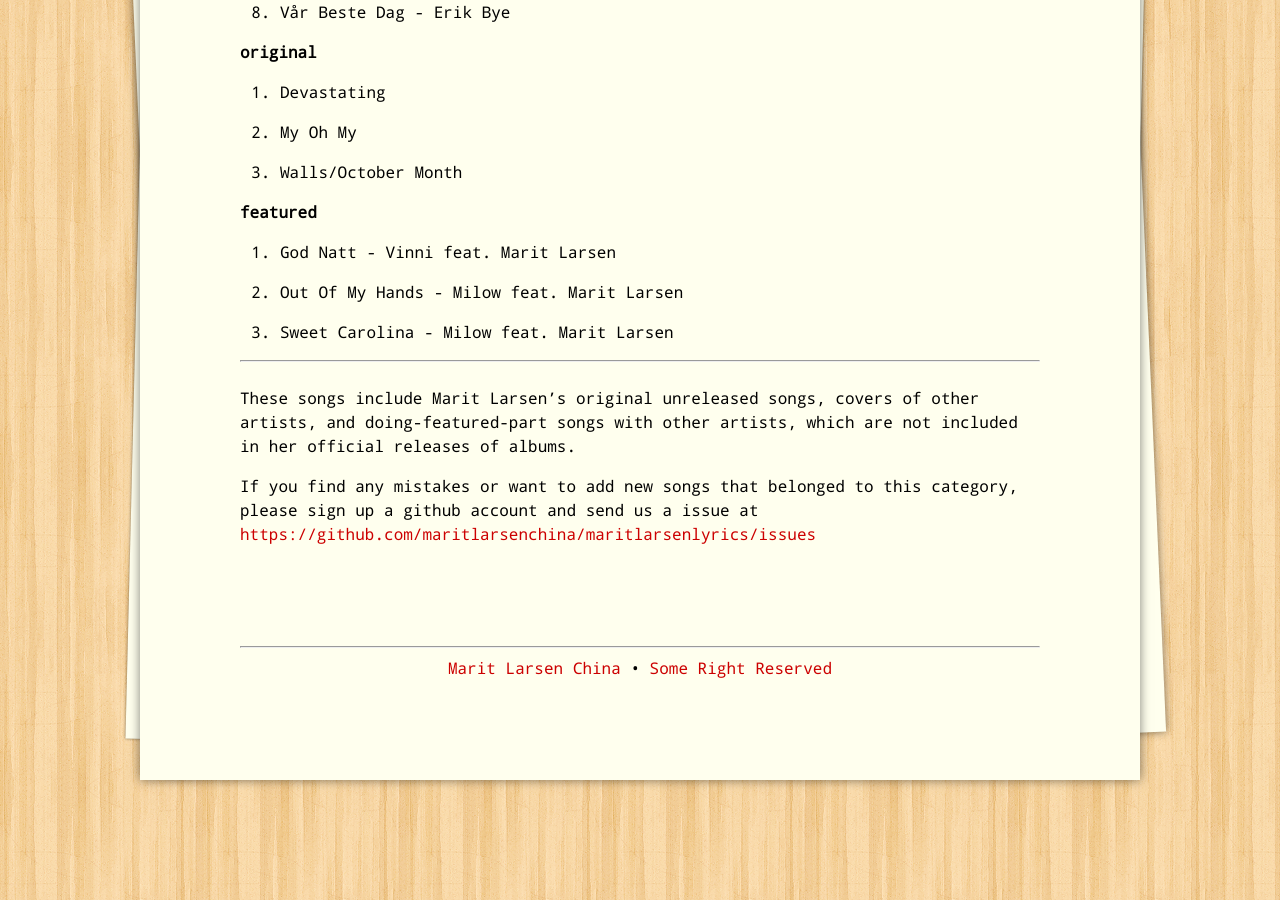
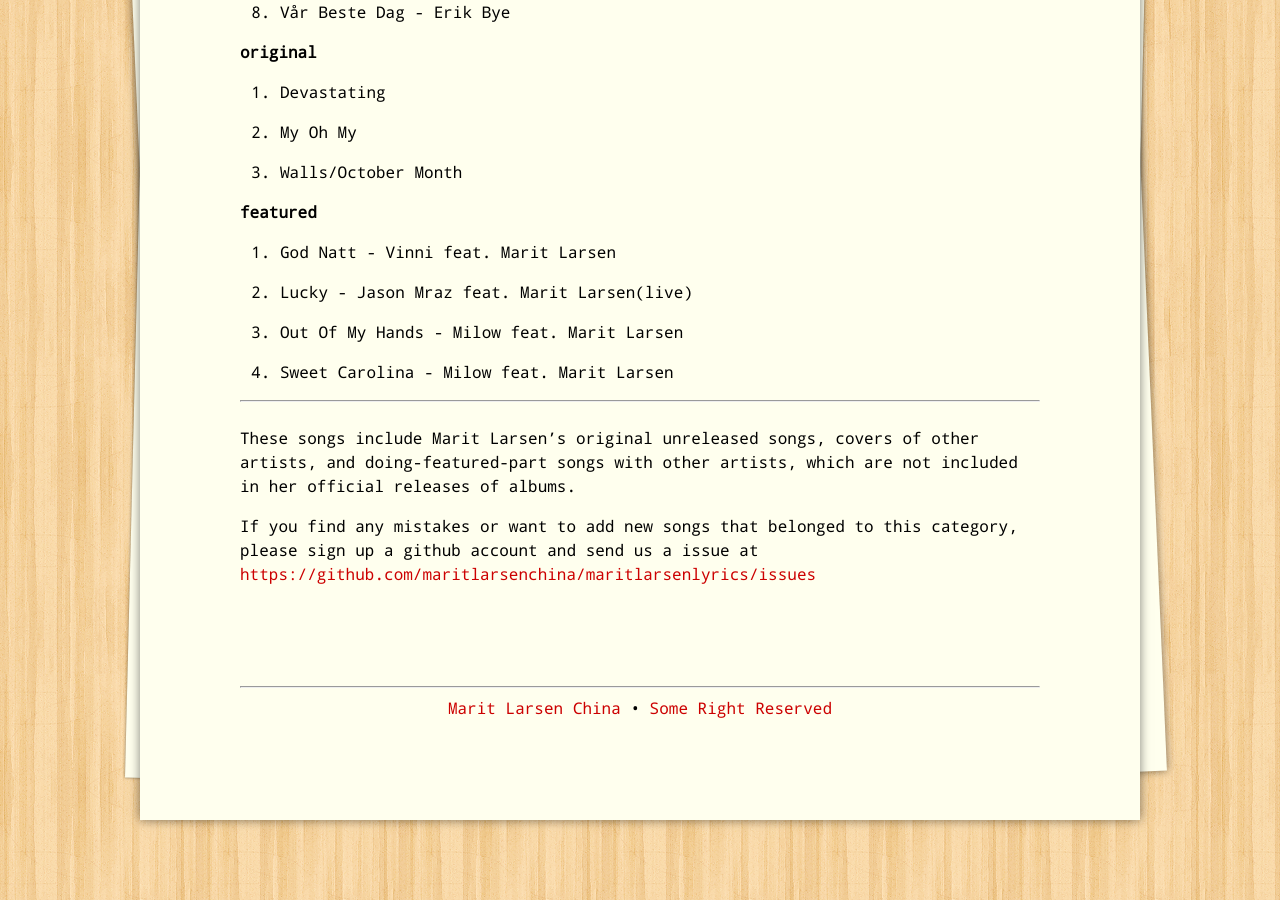
Before and after one commit to maritlarsenchina/maritlarsenlyrics, a Jekyll site: the page built from other.md, in a window 1280 px wide and 900 px high, scrolled down 797 px. Built offline with Jekyll 4.4.1, drawn with Linux system fonts in a browser that asks for light colours.

Commit message:
add lucky

```diff
--- a/other.md
+++ b/other.md
@@ -39,9 +39,11 @@ list
 
  01. God Natt - Vinni feat. Marit Larsen
 
- 02. Out Of My Hands - Milow feat. Marit Larsen
+ 02. Lucky - Jason Mraz feat. Marit Larsen(live)
 
- 03. Sweet Carolina - Milow feat. Marit Larsen
+ 03. Out Of My Hands - Milow feat. Marit Larsen
+
+ 04. Sweet Carolina - Milow feat. Marit Larsen
 
  <div class="clean"><hr /></div>
 
```
